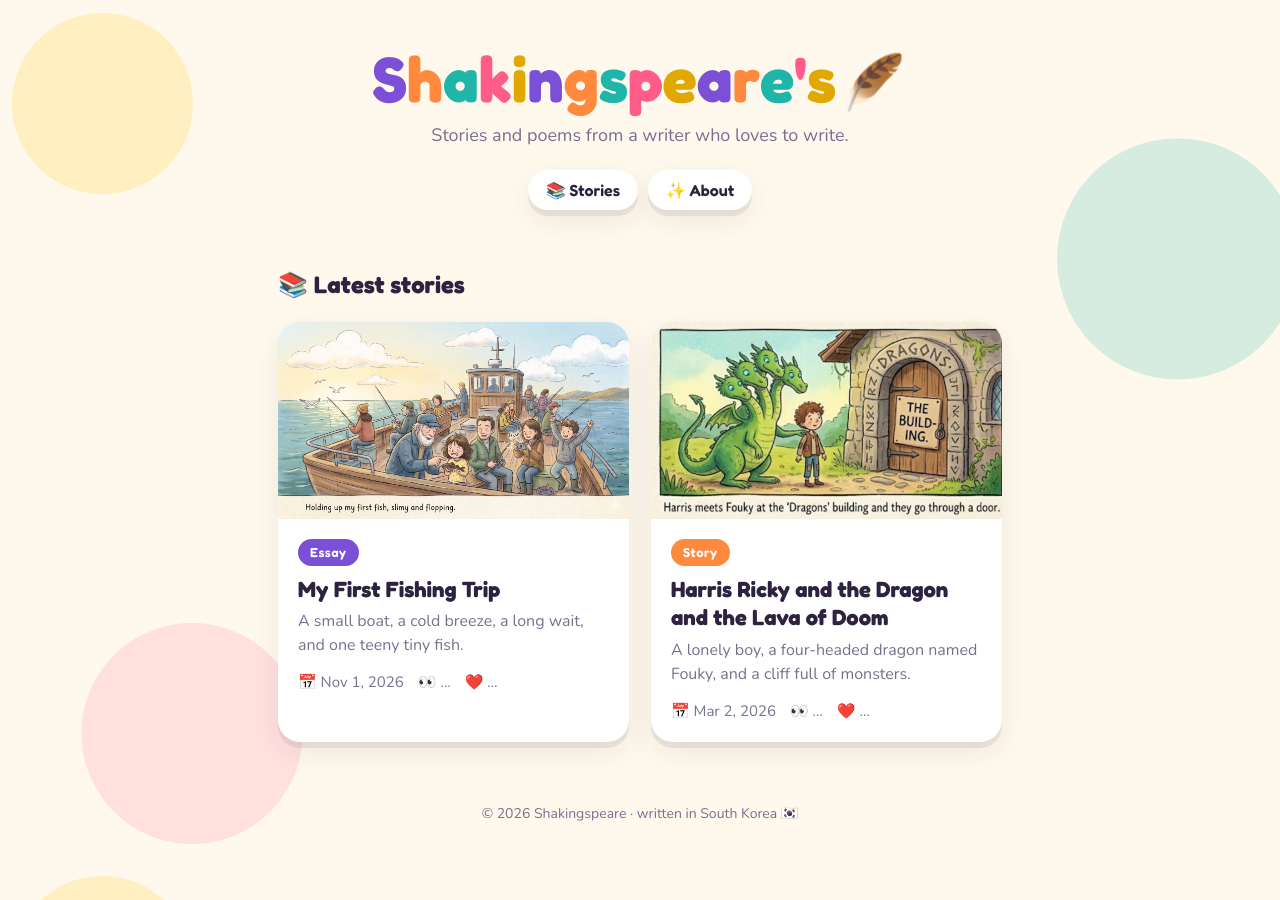
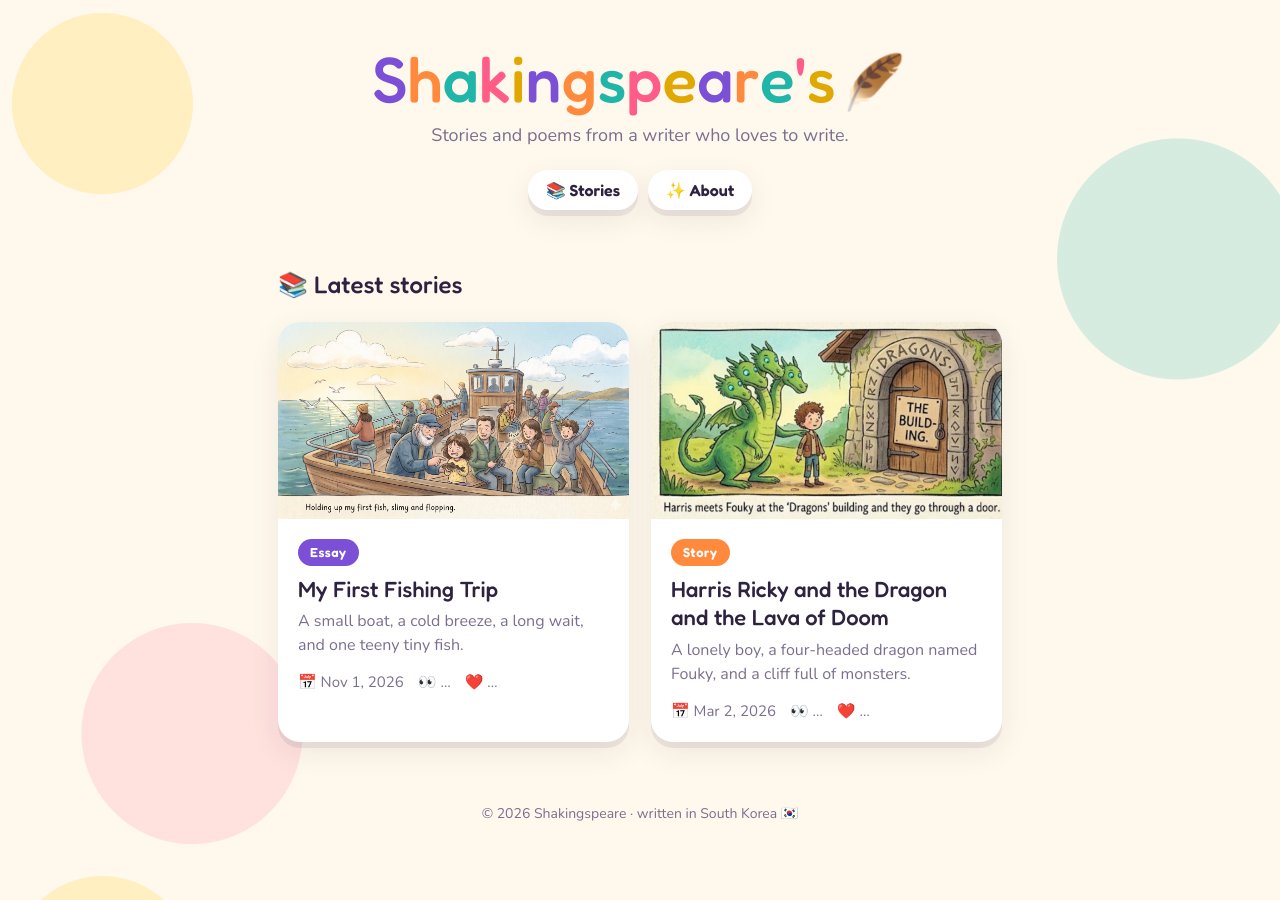
Before and after one commit to shakingspeare/shakingspeare.github.io, a Jekyll site: the page built from index.html, in a window 1280 px wide. Built offline with Jekyll 4.4.1, drawn with Linux system fonts in a browser that asks for light colours; some web fonts are replaced.

Commit message:
Titles in Sniglet: site name, section, card and story titles, notebook heading
Co-Authored-By: Claude Opus 5.5 <noreply@anthropic.com>

```diff
--- a/_layouts/default.html
+++ b/_layouts/default.html
@@ -8,7 +8,7 @@
   <meta name="description" content="{{ page.excerpt_text | default: site.description }}">
   <link rel="preconnect" href="https://fonts.googleapis.com">
   <link rel="preconnect" href="https://fonts.gstatic.com" crossorigin>
-  <link href="https://fonts.googleapis.com/css2?family=Fredoka:wght@500;600;700&family=Nunito:ital,wght@0,400;0,600;1,400&display=swap" rel="stylesheet">
+  <link href="https://fonts.googleapis.com/css2?family=Fredoka:wght@500;600;700&family=Sniglet&family=Nunito:ital,wght@0,400;0,600;1,400&display=swap" rel="stylesheet">
   <link rel="canonical" href="{{ page.url | absolute_url }}">
   <meta property="og:site_name" content="{{ site.title }}">
   <meta property="og:title" content="{{ page.title | default: site.title }}">
--- a/style.css
+++ b/style.css
@@ -44,8 +44,8 @@ header.site {
   padding: 44px 0 18px;
 }
 header.site a.name {
-  font-family: "Fredoka", "Nunito", sans-serif;
-  font-weight: 700;
+  font-family: "Sniglet", "Fredoka", sans-serif;
+  font-weight: 400;
   font-size: clamp(40px, 9vw, 64px);
   line-height: 1.1;
   text-decoration: none;
@@ -304,3 +304,12 @@ footer.site {
   article figure { margin: 22px -4px; }
   .notebook .pages { grid-template-columns: 1fr; }
 }
+
+/* Titles use the same light, rounded font as the site name */
+.section-title,
+.card h3,
+article h1,
+.notebook h2 {
+  font-family: "Sniglet", "Fredoka", sans-serif;
+  font-weight: 400;
+}
```
